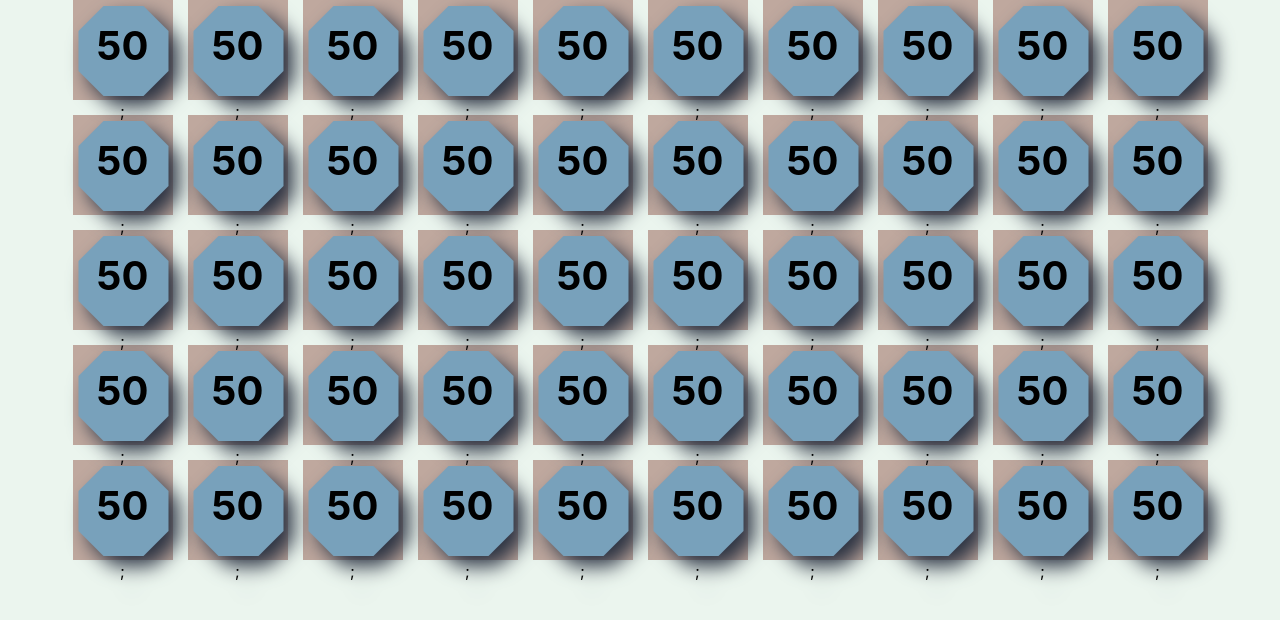
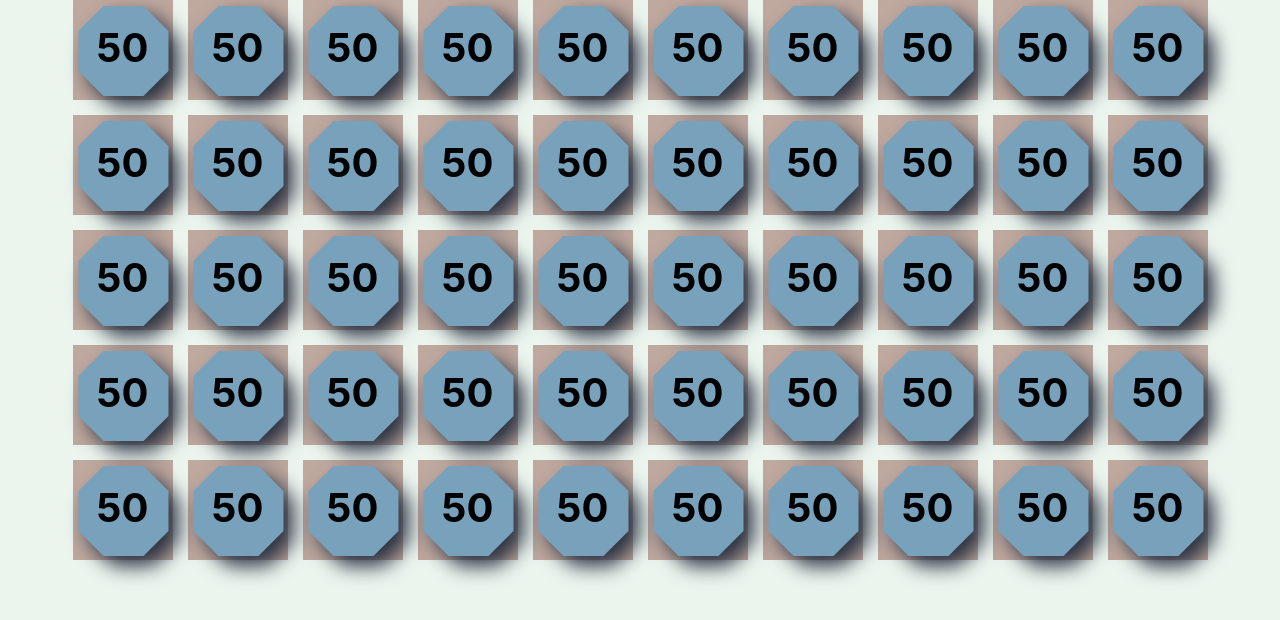
Before and after one commit to Sergiioo/svg-leak, a React (Create React App) app: page / in a window 1280 px wide. Shown: the top 620 px of the page. Built offline with nearby package versions, Linux system fonts and the light colour scheme; the HTML template or start-up script is replaced by a standard one.

Commit message:
remove spurious semi colon

```diff
--- a/src/Tile.css
+++ b/src/Tile.css
@@ -28,7 +28,7 @@
 
 .Tile__counter {
   position: relative;
-  margin-top: -100px;
+  margin-top: -78px;
   font-size: 40px;
   font-weight: bold;
 }
--- a/src/Tile.jsx
+++ b/src/Tile.jsx
@@ -14,7 +14,7 @@ export function Tile() {
 function Background() {
   return (
     <div className={'Tile__background--shadow'}>
-      <div className={'Tile__background Tile__background--clipped'}></div>;
+      <div className={'Tile__background Tile__background--clipped'}></div>
     </div>
   );
 }
```
